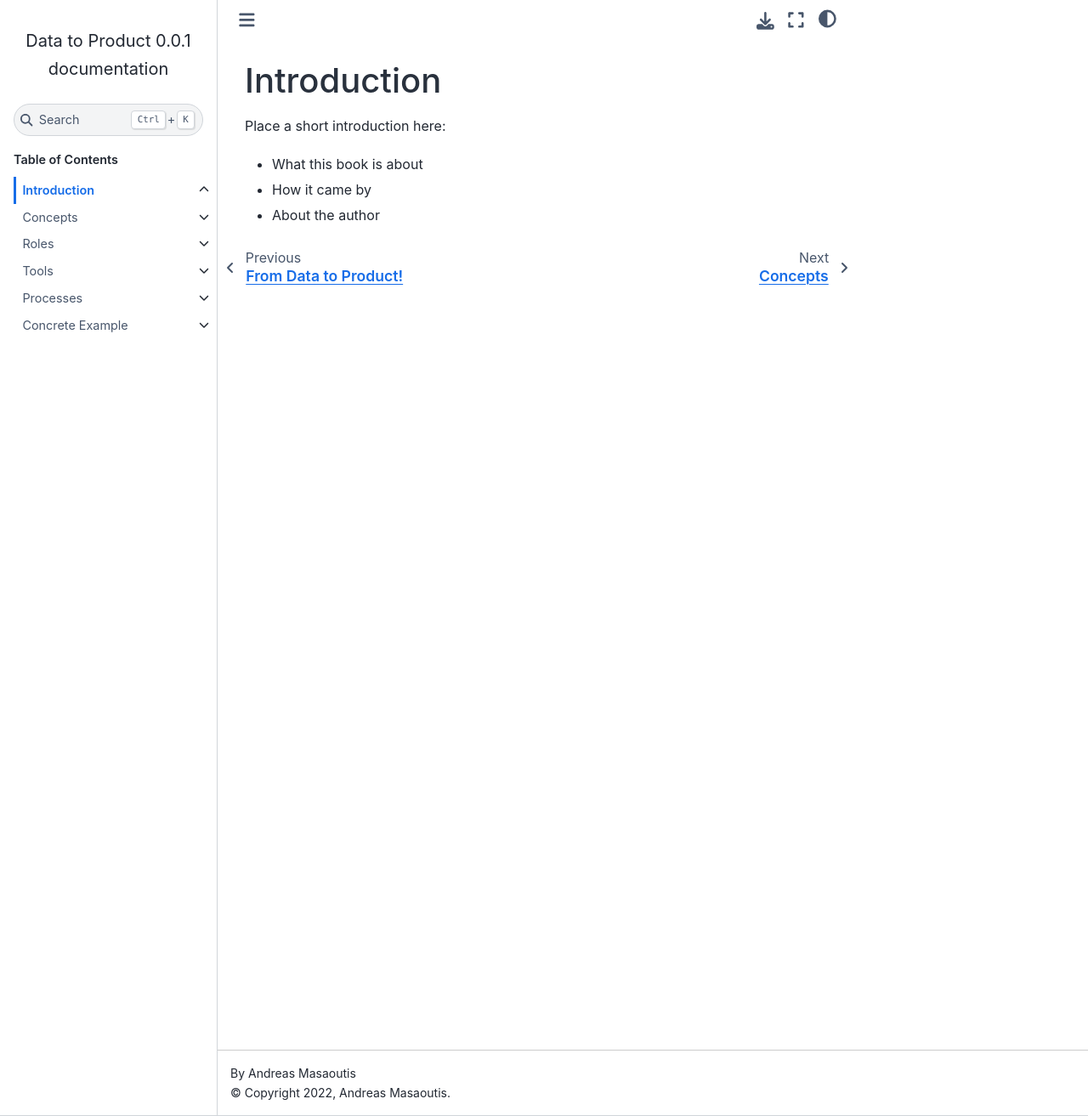
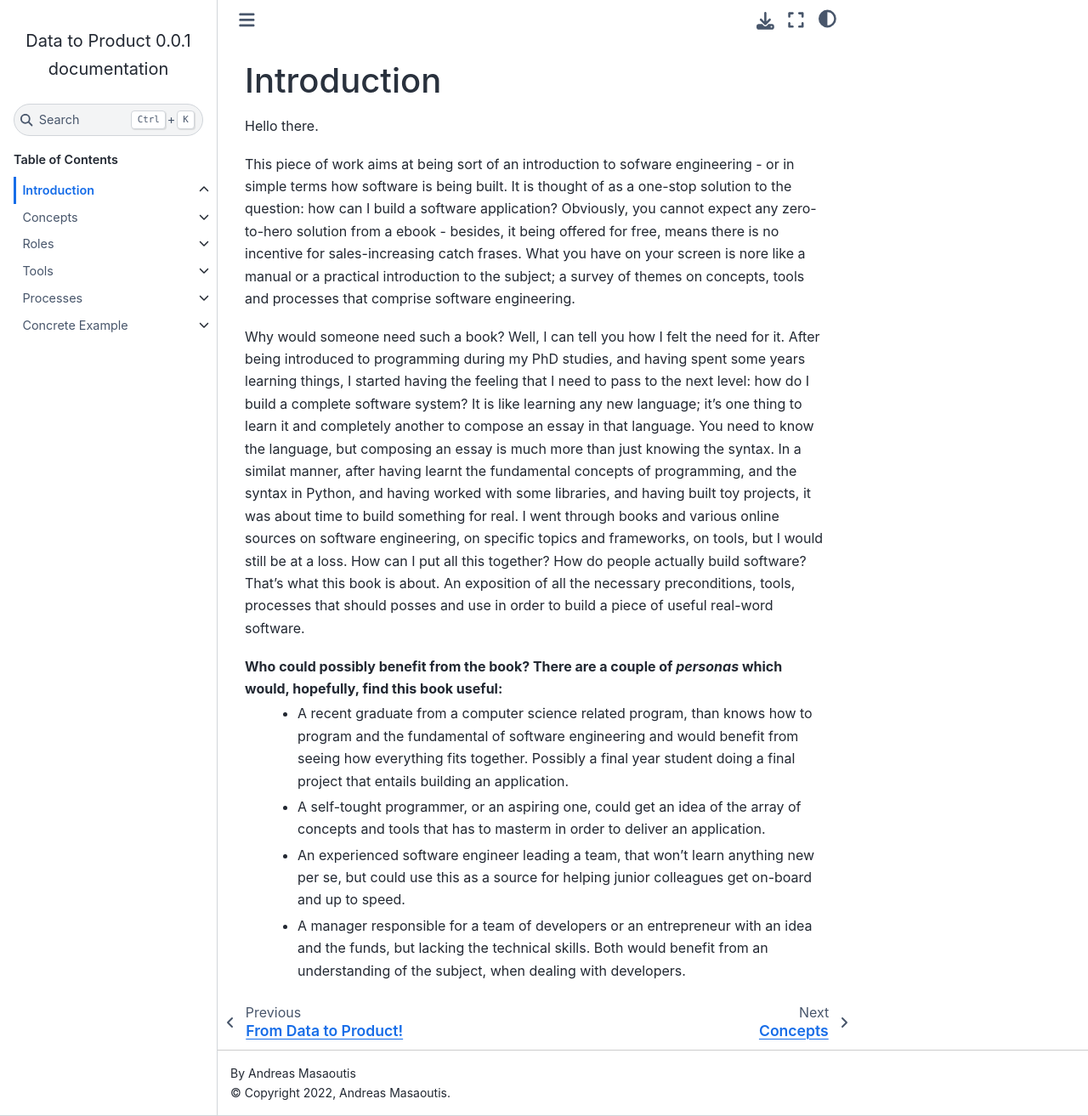
Before and after one commit to andreas-masaoutis/data_to_product_book, a Sphinx documentation site: the page built from source/_files/A1_intro.rst, in a window 1280 px wide and 1313 px high. Shown: the whole window at 85% size. Built offline with Sphinx 7.4.7 and the Sphinx Book theme 1.1.4, drawn with Linux system fonts in a browser that asks for light colours.

Commit message:
A first introduction

```diff
--- a/source/_files/A1_intro.rst
+++ b/source/_files/A1_intro.rst
@@ -2,11 +2,19 @@
 Introduction
 ============================
 
-Place a short introduction here:
 
-- What this book is about
-- How it came by
-- About the author
+Hello there.
+
+This piece of work aims at being sort of an introduction to sofware engineering - or in simple terms how software is being built. It is thought of as a one-stop solution to the question: how can I build a software application? Obviously, you cannot expect any zero-to-hero solution from a ebook - besides, it being offered for free, means there is no incentive for sales-increasing catch frases. What you have on your screen is nore like a manual or a practical introduction to the subject; a survey of themes on concepts, tools and processes that comprise software engineering.
+
+Why would someone need such a book? Well, I can tell you how I felt the need for it. After being introduced to programming during my PhD studies, and having spent some years learning things, I started having the feeling that I need to pass to the next level: how do I build a complete software system? It is like learning any new language; it's one thing to learn it and completely another to compose an essay in that language. You need to know the language, but composing an essay is much more than just knowing the syntax. In a similat manner, after having learnt the fundamental concepts of programming, and the syntax in Python, and having worked with some libraries, and having built toy projects, it was about time to build something for real. I went through books and various online sources on software engineering, on specific topics and frameworks, on tools, but I would still be at a loss. How can I put all this together? How do people actually build software? That's what this book is about. An exposition of all the necessary preconditions, tools, processes that should posses and use in order to build a piece of useful real-word software.
+
+Who could possibly benefit from the book? There are a couple of `personas` which would, hopefully, find this book useful:
+   - A recent graduate from a computer science related program, than knows how to program and the fundamental of software engineering and would benefit from seeing how everything fits together. Possibly a final year student doing a final project that entails building an application.
+   - A self-tought programmer, or an aspiring one, could get an idea of the array of concepts and tools that has to masterm in order to deliver an application.
+   - An experienced software engineer leading a team, that won't learn anything new per se, but could use this as a source for helping junior colleagues get on-board and up to speed.
+   - A manager responsible for a team of developers or an entrepreneur with an idea and the funds, but lacking the technical skills. Both would benefit from an understanding of the subject, when dealing with developers.
+
 
 
 .. toctree::
```
